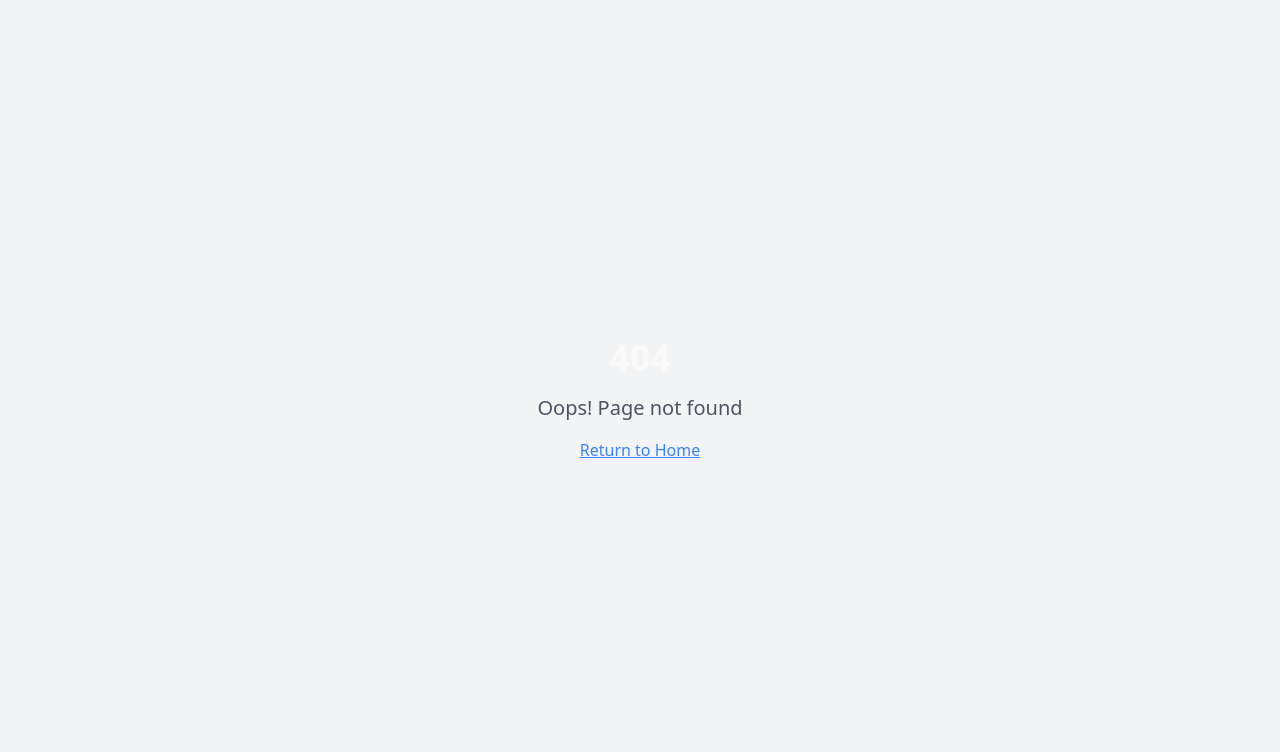
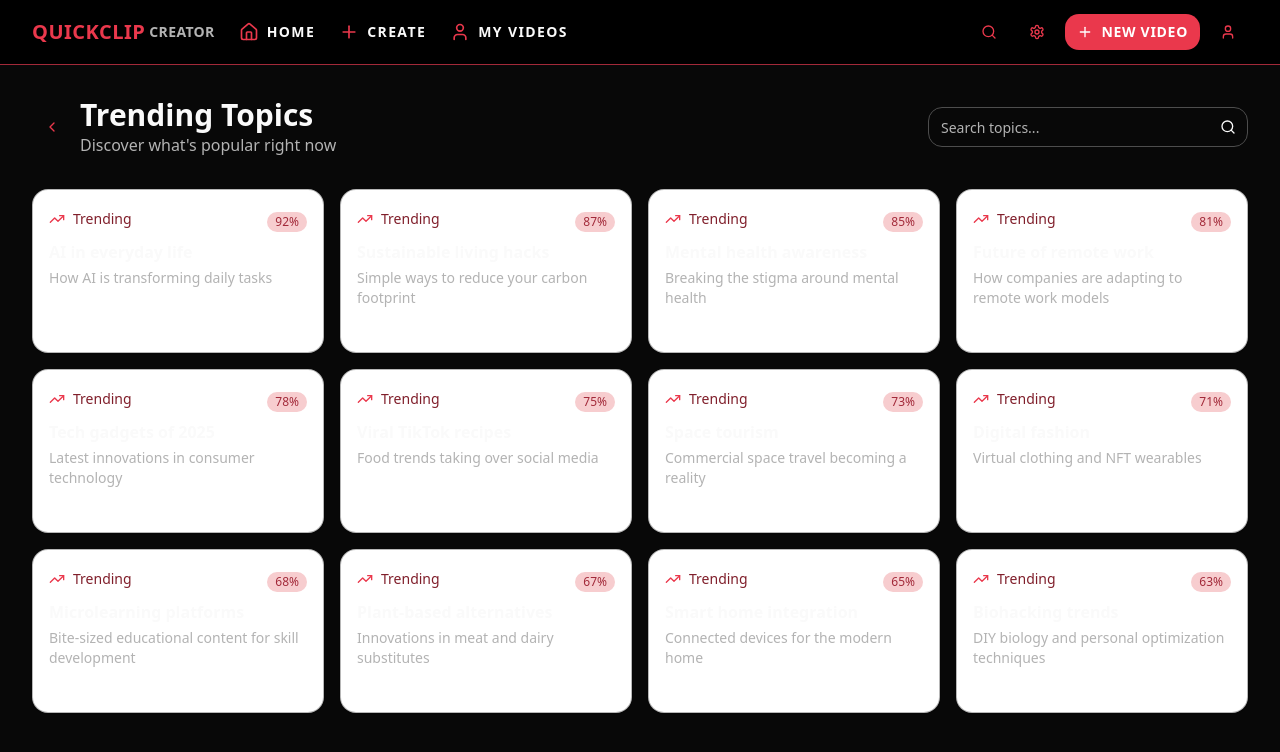
Before and after one commit to MyTruong28022004/quick-clip-creator-ai-40, a React (Vite) app: page /all-trending-topics in a window 1280 px wide. Before the commit this address had no page. Shown: the top 752 px of the page. Built offline with nearby package versions, Linux system fonts and the light colour scheme.

Commit message:
Add see all screen
Implement the "See All" screen functionality.

```diff
--- a/src/App.tsx
+++ b/src/App.tsx
@@ -10,6 +10,7 @@ import Library from "./pages/Library";
 import NotFound from "./pages/NotFound";
 import Login from "./pages/Login";
 import Auth from "./pages/Auth";
+import AllTrendingTopics from "./pages/AllTrendingTopics";
 
 const queryClient = new QueryClient();
 
@@ -22,6 +23,7 @@ const App = () => (
         <Routes>
           {/* Public Routes */}
           <Route path="/login" element={<Login />} />
+          <Route path="/all-trending-topics" element={<AllTrendingTopics />} />
 
           {/* Protected Routes */}
           <Route element={<Auth />}>
--- a/src/components/content/trending-topics.tsx
+++ b/src/components/content/trending-topics.tsx
@@ -1,5 +1,6 @@
 
 import * as React from "react"
+import { Link } from "react-router-dom"
 import { TrendCard } from "@/components/ui/trend-card"
 
 // Mock trending data
@@ -51,9 +52,9 @@ export function TrendingTopics({ onSelectTopic }: TrendingTopicsProps) {
     <div className="mt-6">
       <div className="flex justify-between items-center mb-4">
         <h2 className="text-xl font-semibold">Trending Topics</h2>
-        <button className="text-sm text-creative-600 hover:underline">
+        <Link to="/all-trending-topics" className="text-sm text-creative-600 hover:underline">
           See All
-        </button>
+        </Link>
       </div>
       <div className="grid grid-cols-1 md:grid-cols-2 lg:grid-cols-3 gap-4">
         {trendingTopics.map((topic) => (
--- /dev/null
+++ b/src/pages/AllTrendingTopics.tsx
@@ -0,0 +1,169 @@
+
+import * as React from "react"
+import { Link } from "react-router-dom"
+import { Header } from "@/components/navigation/header"
+import { TrendCard } from "@/components/ui/trend-card"
+import { Button } from "@/components/ui/button"
+import { ChevronLeft, Search } from "lucide-react"
+import { Input } from "@/components/ui/input"
+
+// Extended mock trending data with more topics
+const allTrendingTopics = [
+  {
+    id: 1,
+    title: "AI in everyday life",
+    description: "How AI is transforming daily tasks",
+    trendScore: 92
+  },
+  {
+    id: 2,
+    title: "Sustainable living hacks",
+    description: "Simple ways to reduce your carbon footprint",
+    trendScore: 87
+  },
+  {
+    id: 3,
+    title: "Mental health awareness",
+    description: "Breaking the stigma around mental health",
+    trendScore: 85
+  },
+  {
+    id: 4,
+    title: "Future of remote work",
+    description: "How companies are adapting to remote work models",
+    trendScore: 81
+  },
+  {
+    id: 5,
+    title: "Tech gadgets of 2025",
+    description: "Latest innovations in consumer technology",
+    trendScore: 78
+  },
+  {
+    id: 6,
+    title: "Viral TikTok recipes",
+    description: "Food trends taking over social media",
+    trendScore: 75
+  },
+  {
+    id: 7,
+    title: "Space tourism",
+    description: "Commercial space travel becoming a reality",
+    trendScore: 73
+  },
+  {
+    id: 8,
+    title: "Digital fashion",
+    description: "Virtual clothing and NFT wearables",
+    trendScore: 71
+  },
+  {
+    id: 9,
+    title: "Microlearning platforms",
+    description: "Bite-sized educational content for skill development",
+    trendScore: 68
+  },
+  {
+    id: 10,
+    title: "Plant-based alternatives",
+    description: "Innovations in meat and dairy substitutes",
+    trendScore: 67
+  },
+  {
+    id: 11,
+    title: "Smart home integration",
+    description: "Connected devices for the modern home",
+    trendScore: 65
+  },
+  {
+    id: 12,
+    title: "Biohacking trends",
+    description: "DIY biology and personal optimization techniques",
+    trendScore: 63
+  }
+]
+
+export default function AllTrendingTopics() {
+  const [searchQuery, setSearchQuery] = React.useState("")
+  const [filteredTopics, setFilteredTopics] = React.useState(allTrendingTopics)
+
+  const handleSearch = (e: React.FormEvent) => {
+    e.preventDefault()
+    // Filter topics based on search query
+    const filtered = allTrendingTopics.filter(topic =>
+      topic.title.toLowerCase().includes(searchQuery.toLowerCase()) ||
+      topic.description.toLowerCase().includes(searchQuery.toLowerCase())
+    )
+    setFilteredTopics(filtered)
+  }
+
+  const handleSelectTopic = (topic: string) => {
+    console.log("Selected topic:", topic)
+    // Logic to select topic could be implemented here
+  }
+
+  // Reset search results when query is emptied
+  React.useEffect(() => {
+    if (searchQuery === "") {
+      setFilteredTopics(allTrendingTopics)
+    }
+  }, [searchQuery])
+
+  return (
+    <div className="min-h-screen flex flex-col">
+      <Header />
+      <main className="flex-1 container py-8">
+        <div className="flex flex-col md:flex-row justify-between items-start md:items-center gap-4 mb-8">
+          <div className="flex items-center gap-2">
+            <Button asChild variant="ghost" size="icon" className="rounded-full hover:bg-creative-700">
+              <Link to="/">
+                <ChevronLeft className="h-5 w-5 text-creative-500" />
+              </Link>
+            </Button>
+            <div>
+              <h1 className="text-3xl font-bold">Trending Topics</h1>
+              <p className="text-muted-foreground">Discover what's popular right now</p>
+            </div>
+          </div>
+
+          <form onSubmit={handleSearch} className="relative w-full md:w-64 lg:w-80">
+            <Input
+              className="pr-10"
+              placeholder="Search topics..."
+              value={searchQuery}
+              onChange={(e) => setSearchQuery(e.target.value)}
+            />
+            <Button
+              type="submit"
+              size="icon"
+              variant="ghost"
+              className="absolute right-0 top-0 h-10 w-10"
+            >
+              <Search className="h-4 w-4" />
+            </Button>
+          </form>
+        </div>
+
+        <div className="grid grid-cols-1 sm:grid-cols-2 lg:grid-cols-3 xl:grid-cols-4 gap-4">
+          {filteredTopics.map((topic) => (
+            <TrendCard
+              key={topic.id}
+              title={topic.title}
+              description={topic.description}
+              trendScore={topic.trendScore}
+              onClick={() => handleSelectTopic(topic.title)}
+              className="h-full"
+            />
+          ))}
+        </div>
+
+        {filteredTopics.length === 0 && (
+          <div className="text-center py-16">
+            <p className="text-xl font-semibold mb-2">No matching topics found</p>
+            <p className="text-muted-foreground">Try a different search term</p>
+          </div>
+        )}
+      </main>
+    </div>
+  )
+}
```
